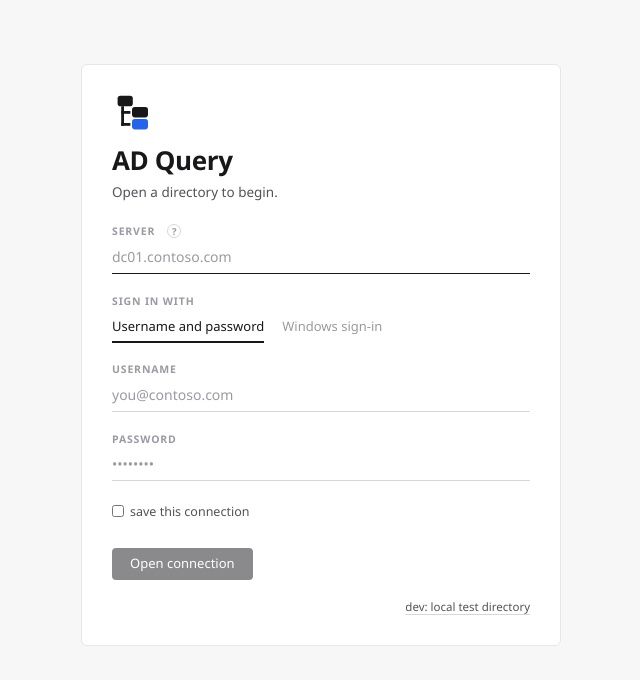
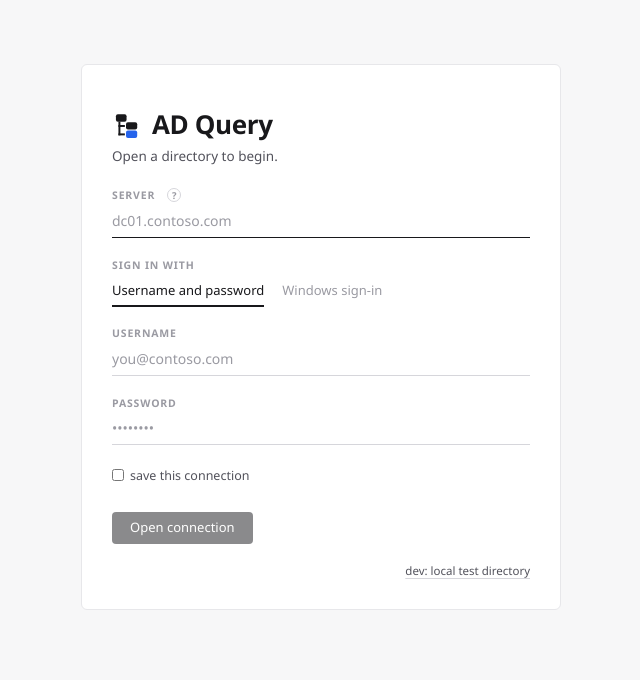
Before and after one commit to edwynmoss/ad-query, a React (Vite) app in the folder app/frontend/: page / in a window 1280 px wide. Shown: the top 680 px of the page, without its empty margins (319-959 px from the left). Built offline with nearby package versions, Linux system fonts and the light colour scheme.

Commit message:
First screen: the mark sits inline with the heading (#16)
Above the heading it read as a stray icon. Inline, at the heading's cap
height with a little air, it reads as the brand.

```diff
--- a/app/frontend/src/components/ConnectionPanel.tsx
+++ b/app/frontend/src/components/ConnectionPanel.tsx
@@ -77,8 +77,7 @@ export function ConnectionPanel({ onConnected }: Props) {
   return (
     <div className="ledger-connect">
       <div className="ledger-connect-sheet">
-        <Mark size={40} className="text-ink" />
-        <h1 className="ledger-title is-large" style={{ marginTop: 14 }}>AD Query</h1>
+        <h1 className="ledger-title is-large ledger-connect-brand"><Mark size={28} className="text-ink" />AD Query</h1>
 
         {mode === "detecting" && <p className="ledger-lede">Checking this machine for a domain…</p>}
 
--- a/app/frontend/src/style.css
+++ b/app/frontend/src/style.css
@@ -409,6 +409,7 @@
   .ledger-help:hover { color: var(--color-ink); border-color: var(--color-ink); }
   .ledger-connect .ledger-field { margin-top: 20px; }
   .ledger-connect .ledger-lede { margin-top: 6px; }
+  .ledger-connect-brand { display: flex; align-items: center; gap: 12px; margin-top: 4px; }
 }
 
 @layer components {
```
Also changed, not shown: 18 other files (tests, documents, lock files or other folders).
